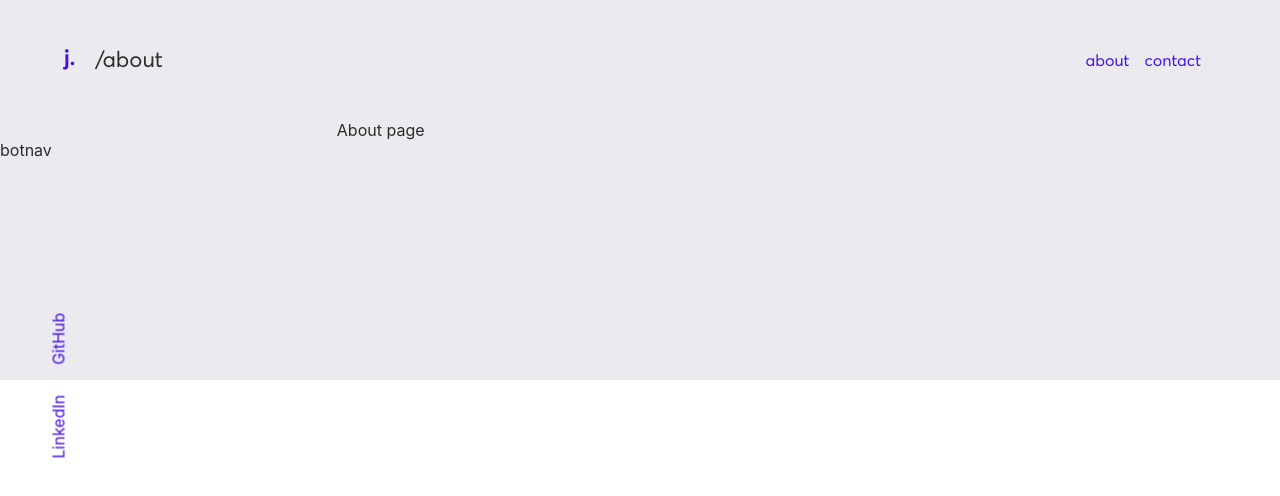
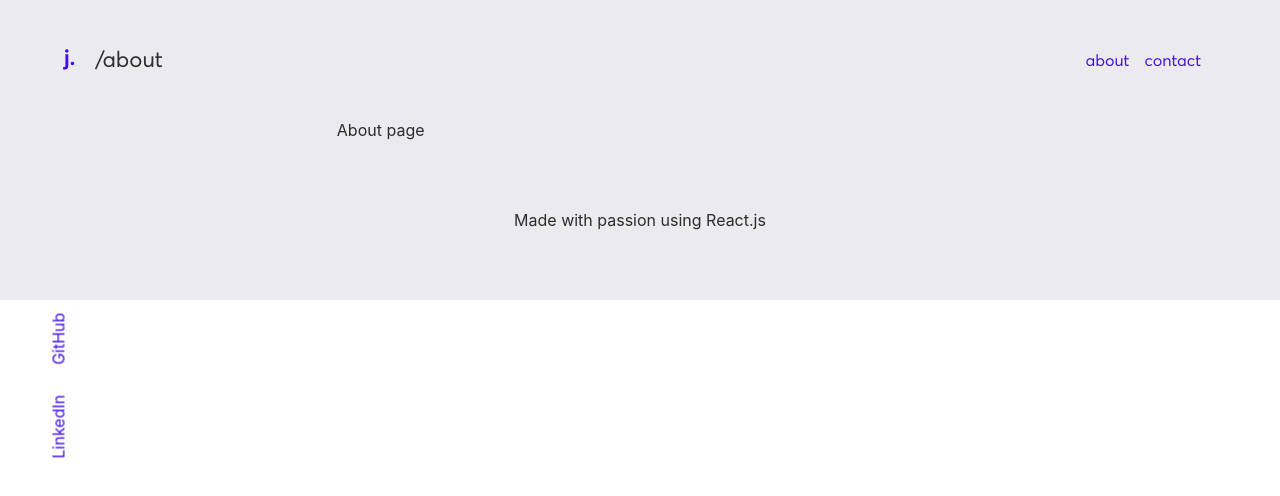
Before and after one commit to jhtkoo0426/Portfolio-v2, a React (Create React App) app in the folder app/: page /about in a window 1280 px wide. Shown: the top 496 px of the page. Built offline with nearby package versions, Linux system fonts and the light colour scheme.

Commit message:
Completed botnav

```diff
--- a/app/src/css/layout.scss
+++ b/app/src/css/layout.scss
@@ -8,7 +8,7 @@
         height: 15vh;
         grid-row: 1;
         grid-column: 1 / 4;
-        padding: 0 5%;
+        margin: 0 5%;
         display: flex;
         justify-content: space-between;
         align-items: center;
@@ -78,9 +78,13 @@
     }
 
     .botnav-container {
-        height: 30vh;
+        height: 20vh;
         grid-row: 3;
         grid-column: 1 / 4;
+        margin: 0 5%;
+        display: flex;
+        justify-content: center;
+        align-items: center;
     }
 }
 
--- a/app/src/css/title.scss
+++ b/app/src/css/title.scss
@@ -23,6 +23,7 @@
         padding: 10% 0 5% 0;
         font-family: 'Averta';
         font-size: 2rem;
+        line-height: 3rem;
     }
 
     &.transparent {
--- a/app/src/pages/Layout.js
+++ b/app/src/pages/Layout.js
@@ -49,7 +49,9 @@ const Layout = () => {
         </div>
 
         {/* Bottom navigation bar */}
-        <nav className="botnav-container">botnav</nav>
+        <nav className="botnav-container">
+          Made with passion using React.js
+        </nav>
       </div>
     );
 };
```
